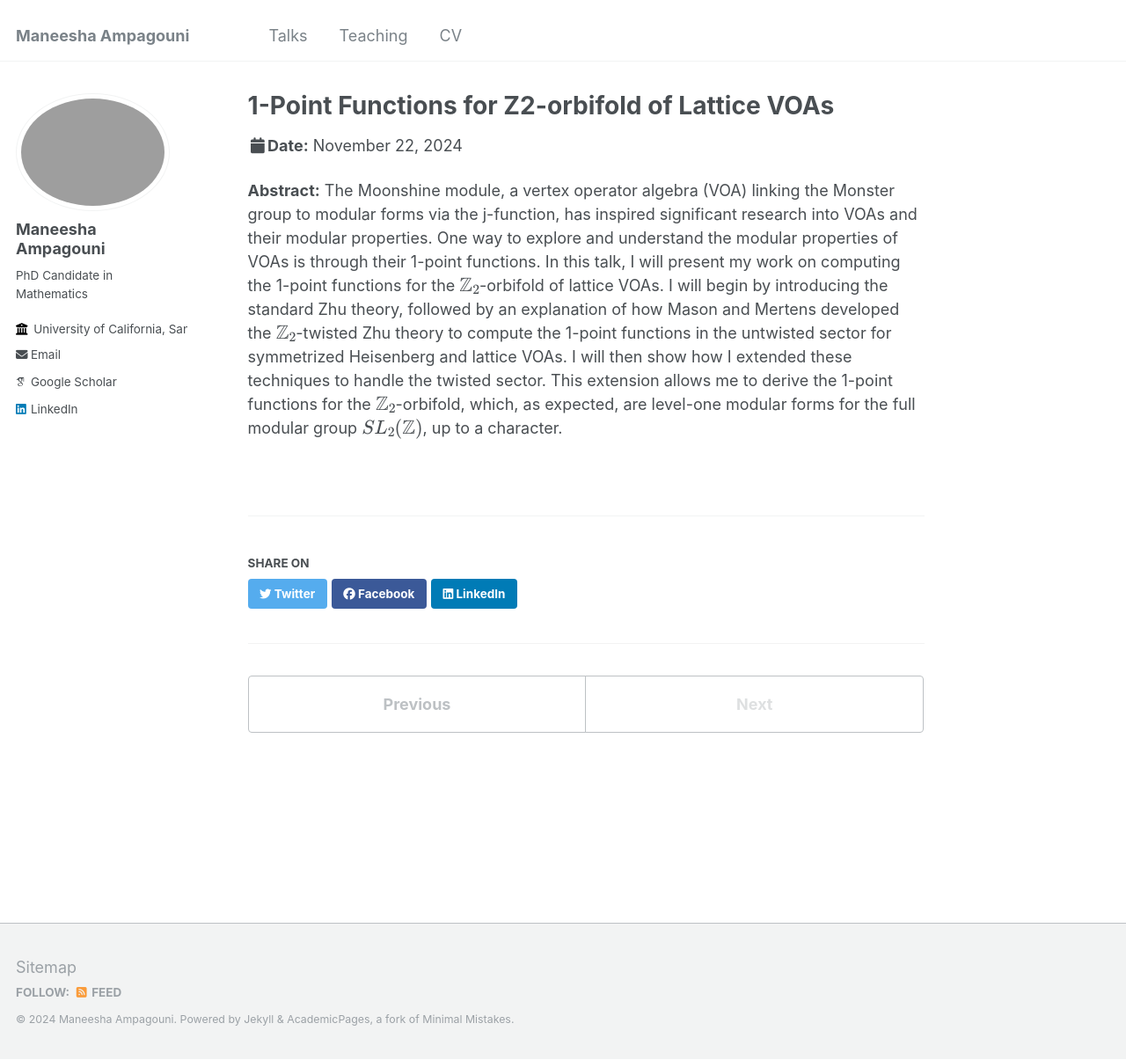
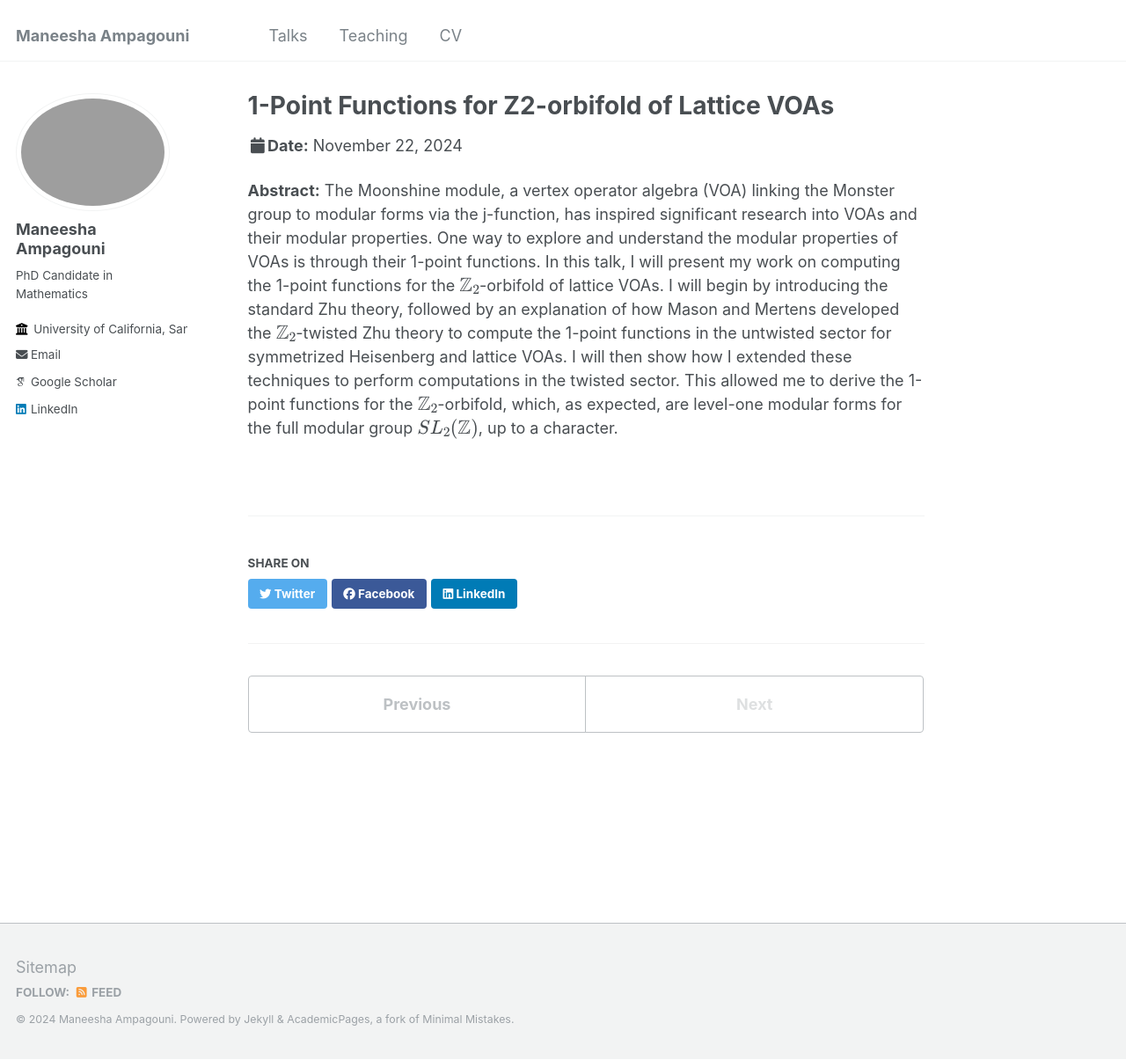
Before and after one commit to ManeeshaAmpagouni/maneeshaampagouni.github.io, a Jekyll site: the page built from _talks/1-point functions.md, in a window 1280 px wide and 1205 px high. Shown: the whole window at 88% size. Built offline with Jekyll 4.4.1, drawn with Linux system fonts in a browser that asks for light colours; some web fonts are replaced.

Commit message:
abstract update

```diff
--- a/_talks/1-point functions.md
+++ b/_talks/1-point functions.md
@@ -9,4 +9,4 @@ date: 2024-11-22
 ---
 
 **Abstract:**
-The Moonshine module, a vertex operator algebra (VOA) linking the Monster group to modular forms via the j-function, has inspired significant research into VOAs and their modular properties. One way to explore and understand the modular properties of VOAs is through their 1-point functions. In this talk, I will present my work on computing the 1-point functions for the $\mathbb{Z}_2$-orbifold of lattice VOAs. I will begin by introducing the standard Zhu theory, followed by an explanation of how Mason and Mertens developed the $\mathbb{Z}_2$-twisted Zhu theory to compute the 1-point functions in the untwisted sector for symmetrized Heisenberg and lattice VOAs. I will then show how I extended these techniques to handle the twisted sector. This extension allows me to derive the 1-point functions for the $\mathbb{Z}_2$-orbifold, which, as expected, are level-one modular forms for the full modular group $SL_2(\mathbb{Z})$, up to a character.
+The Moonshine module, a vertex operator algebra (VOA) linking the Monster group to modular forms via the j-function, has inspired significant research into VOAs and their modular properties. One way to explore and understand the modular properties of VOAs is through their 1-point functions. In this talk, I will present my work on computing the 1-point functions for the $\mathbb{Z}_2$-orbifold of lattice VOAs. I will begin by introducing the standard Zhu theory, followed by an explanation of how Mason and Mertens developed the $\mathbb{Z}_2$-twisted Zhu theory to compute the 1-point functions in the untwisted sector for symmetrized Heisenberg and lattice VOAs. I will then show how I extended these techniques to perform computations in the twisted sector. This allowed me to derive the 1-point functions for the $\mathbb{Z}_2$-orbifold, which, as expected, are level-one modular forms for the full modular group $SL_2(\mathbb{Z})$, up to a character.
```
